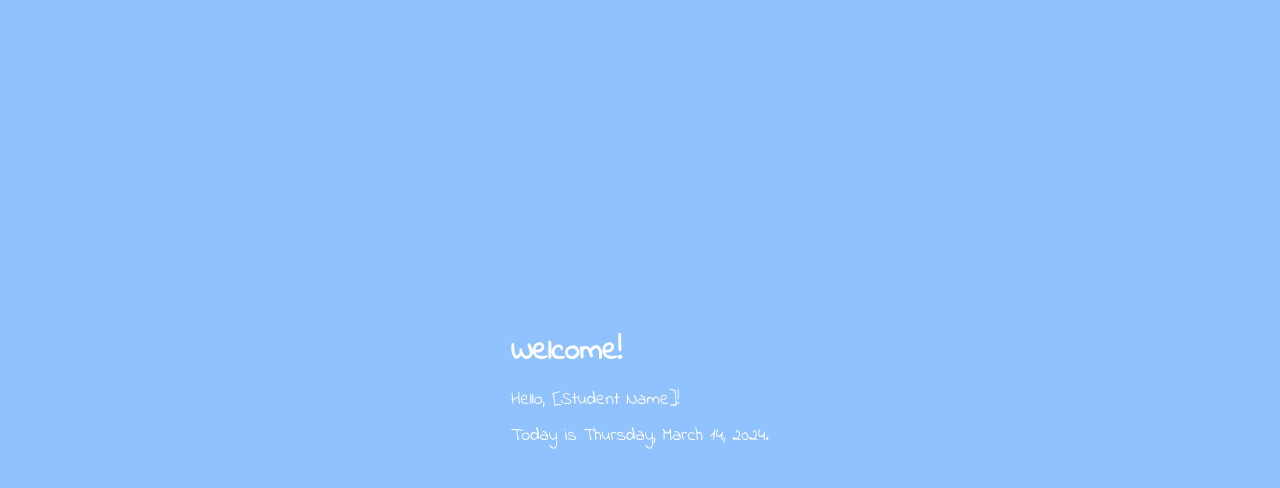
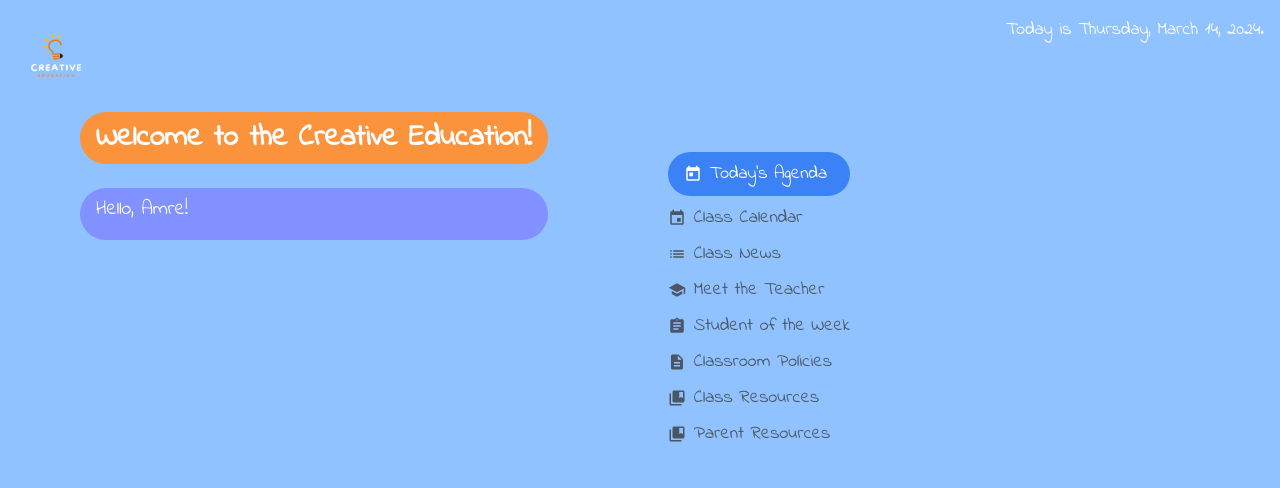
Before and after one commit to NurkaAmre/eduApp, a React (Vite) app: page / in a window 1280 px wide. Shown: the top 488 px of the page. Built offline with nearby package versions, Linux system fonts and the light colour scheme; a web font is replaced by a local one.

Commit message:
Implement Header

```diff
--- a/src/App.tsx
+++ b/src/App.tsx
@@ -1,21 +1,12 @@
-import { createBrowserRouter, RouterProvider } from 'react-router-dom';
+import Header from './components/Header';
 import MainPage from './components/MainPage';
 
-const router = createBrowserRouter([
-  {
-    path: '/',
-    element: <MainPage />,
-    children: [],
-  },
-]);
 const App: React.FC = () => {
   return (
-    <>
-      <div className="flex">
-        {/* <Sidebar /> */}
-        <RouterProvider router={router} />
-      </div>
-    </>
+    <div>
+      <Header />
+      <MainPage />
+    </div>
   );
 };
 
--- /dev/null
+++ b/src/components/Header.tsx
@@ -0,0 +1,23 @@
+import { Link } from 'react-router-dom';
+import logo from '../../public/assets/logo.png';
+
+const Header = () => {
+  const today = new Date();
+  const options: Intl.DateTimeFormatOptions = {
+    weekday: 'long',
+    year: 'numeric',
+    month: 'long',
+    day: 'numeric',
+  };
+  const formattedDate = today.toLocaleDateString(undefined, options);
+  return (
+    <div className="flex p-4 justify-between">
+      <Link to="/" className="mr-4">
+        <img src={logo} alt="Logo" className="h-20 w-20" />
+      </Link>
+      <p className="mb-4">Today is {formattedDate}.</p>
+    </div>
+  );
+};
+
+export default Header;
--- a/src/components/MainPage.tsx
+++ b/src/components/MainPage.tsx
@@ -1,21 +1,77 @@
+import { Link } from 'react-router-dom';
+import {
+  MdToday,
+  MdEvent,
+  MdList,
+  MdSchool,
+  MdAssignment,
+  MdDescription,
+  MdCollectionsBookmark,
+} from 'react-icons/md';
+
 const MainPage: React.FC = () => {
-  // Get today's date
-  const today = new Date();
-  const options: Intl.DateTimeFormatOptions = {
-    weekday: 'long',
-    year: 'numeric',
-    month: 'long',
-    day: 'numeric',
-  };
-  const formattedDate = today.toLocaleDateString(undefined, options);
+  return (
+    <main className="flex">
+      <div className="px-20">
+        <div className="bg-orange-400 rounded-full px-4 py-2 mb-6">
+          <h1 className="md:text-3xl font-bold">
+            Welcome to the Creative Education!
+          </h1>
+        </div>
+        <div className="bg-[#8191FF] rounded-full px-4 py-2">
+          <h2 className="mb-2 text-xl">Hello, Amre!</h2>
+        </div>
 
-  return (
-    <div className="p-4">
-      <h1 className="text-3xl font-bold mb-4">Welcome!</h1>
-      <p className="mb-2">Hello, [Student Name]!</p>
-      <p className="mb-4">Today is {formattedDate}.</p>
-      {/* Additional content can be added here */}
-    </div>
+        {/* Additional content can be added here */}
+      </div>
+      <div className="p-10 grid">
+        <Link
+          to="/todays-agenda"
+          className="flex items-center mb-2 text-white bg-blue-500 px-4 py-2 rounded-full"
+        >
+          <MdToday className="mr-2" /> Today's Agenda
+        </Link>
+        <Link
+          to="/class-calendar"
+          className="flex items-center mb-2 text-gray-600"
+        >
+          <MdEvent className="mr-2" /> Class Calendar
+        </Link>
+        <Link to="/class-news" className="flex items-center mb-2 text-gray-600">
+          <MdList className="mr-2" /> Class News
+        </Link>
+        <Link
+          to="/meet-the-teacher"
+          className="flex items-center mb-2 text-gray-600"
+        >
+          <MdSchool className="mr-2" /> Meet the Teacher
+        </Link>
+        <Link
+          to="/student-of-the-week"
+          className="flex items-center mb-2 text-gray-600"
+        >
+          <MdAssignment className="mr-2" /> Student of the Week
+        </Link>
+        <Link
+          to="/classroom-policies"
+          className="flex items-center mb-2 text-gray-600"
+        >
+          <MdDescription className="mr-2" /> Classroom Policies
+        </Link>
+        <Link
+          to="/class-resources"
+          className="flex items-center mb-2 text-gray-600"
+        >
+          <MdCollectionsBookmark className="mr-2" /> Class Resources
+        </Link>
+        <Link
+          to="/parent-resources"
+          className="flex items-center text-gray-600"
+        >
+          <MdCollectionsBookmark className="mr-2" /> Parent Resources
+        </Link>
+      </div>
+    </main>
   );
 };
 
--- a/src/index.css
+++ b/src/index.css
@@ -15,9 +15,6 @@ body {
   color: #fff;
   font-size: 1.125rem;
   line-height: 1.75rem;
-  justify-content: center;
-  align-items: center;
-  display: flex;
   height: 100vh;
-  width: 100vw;
+
 }
--- a/src/main.tsx
+++ b/src/main.tsx
@@ -2,9 +2,55 @@ import React from 'react'
 import ReactDOM from 'react-dom/client'
 import App from './App.tsx'
 import './index.css'
+import { createBrowserRouter, RouterProvider } from 'react-router-dom';
 
+const router = createBrowserRouter([
+  {
+    path: '/',
+    element: <App />,
+    children: [],
+  },
+  {},
+  // {
+  //   path: '/todays-agenda',
+  //   element: <div>Today's Agenda</div>,
+  //   children: [],
+  // },
+  // {
+  //   path: '/class-calendar',
+  //   element: <div>Class Calendar</div>,
+  //   children: [],
+  // },
+  // {
+  //   path: '/class-news',
+  //   element: <div>Class News</div>,
+  //   children: [],
+  // },
+  // {
+  //   path: '/meet-the-teacher',
+  //   element: <div>Meet the Teacher</div>,
+  //   children: [],
+  // },
+  // {
+  //   path: '/student-of-the-week',
+  //   element: <div>Student of the Week</div>,
+  //   children: [],
+  // },
+  // {
+  //   path: '/classroom-policies',
+  //   element: <div>Classroom Policies</div>,
+  //   children: [],
+  // },
+  // {
+  //   path: '/class-resources',
+  //   element: <div>Class Resources</div>,
+  //   children: [],
+  // },
+]);
 ReactDOM.createRoot(document.getElementById('root')!).render(
-  <React.StrictMode>
-    <App />
-  </React.StrictMode>,
-)
+  <>
+    <React.StrictMode>
+      <RouterProvider router={router} />
+    </React.StrictMode>
+  </>
+);
```
